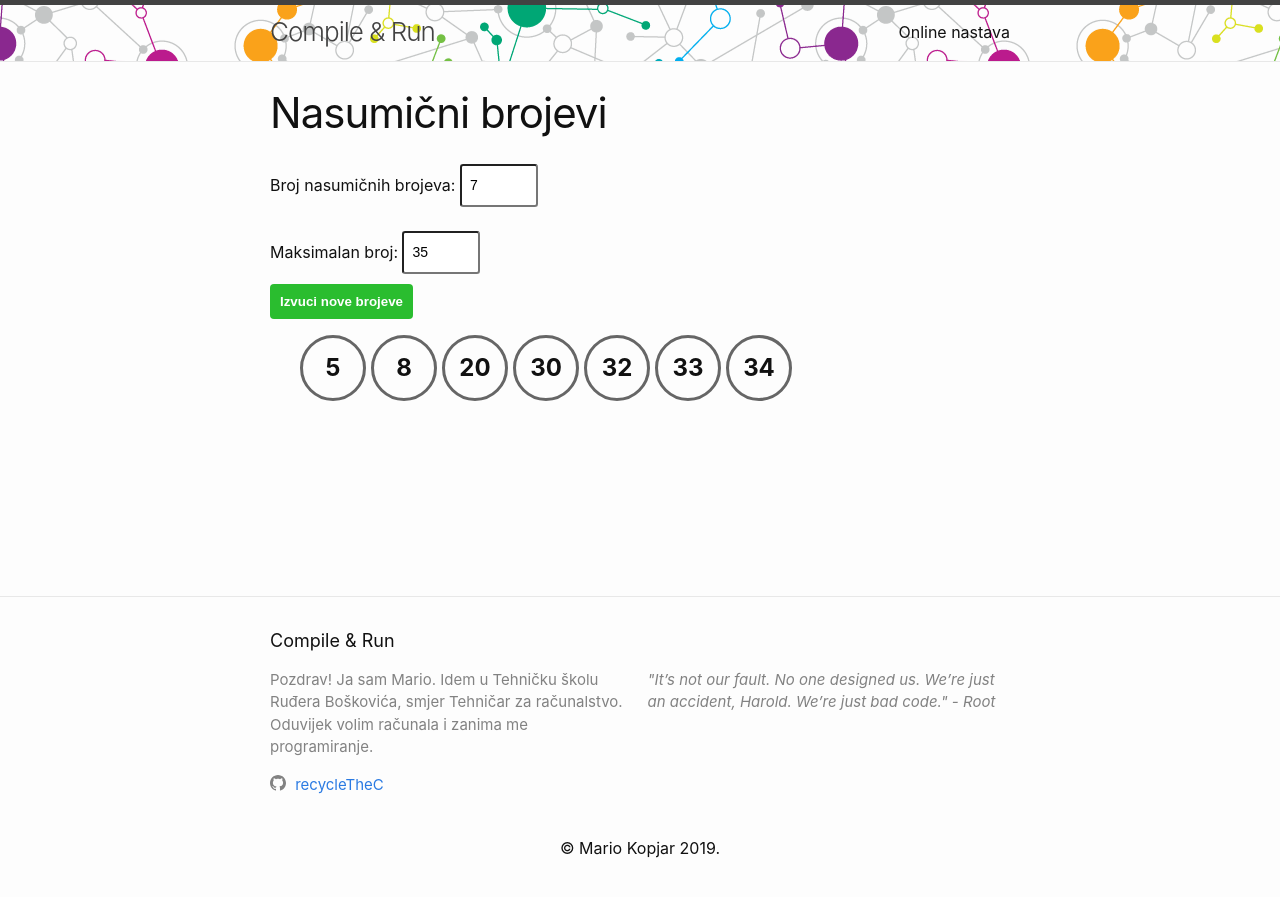
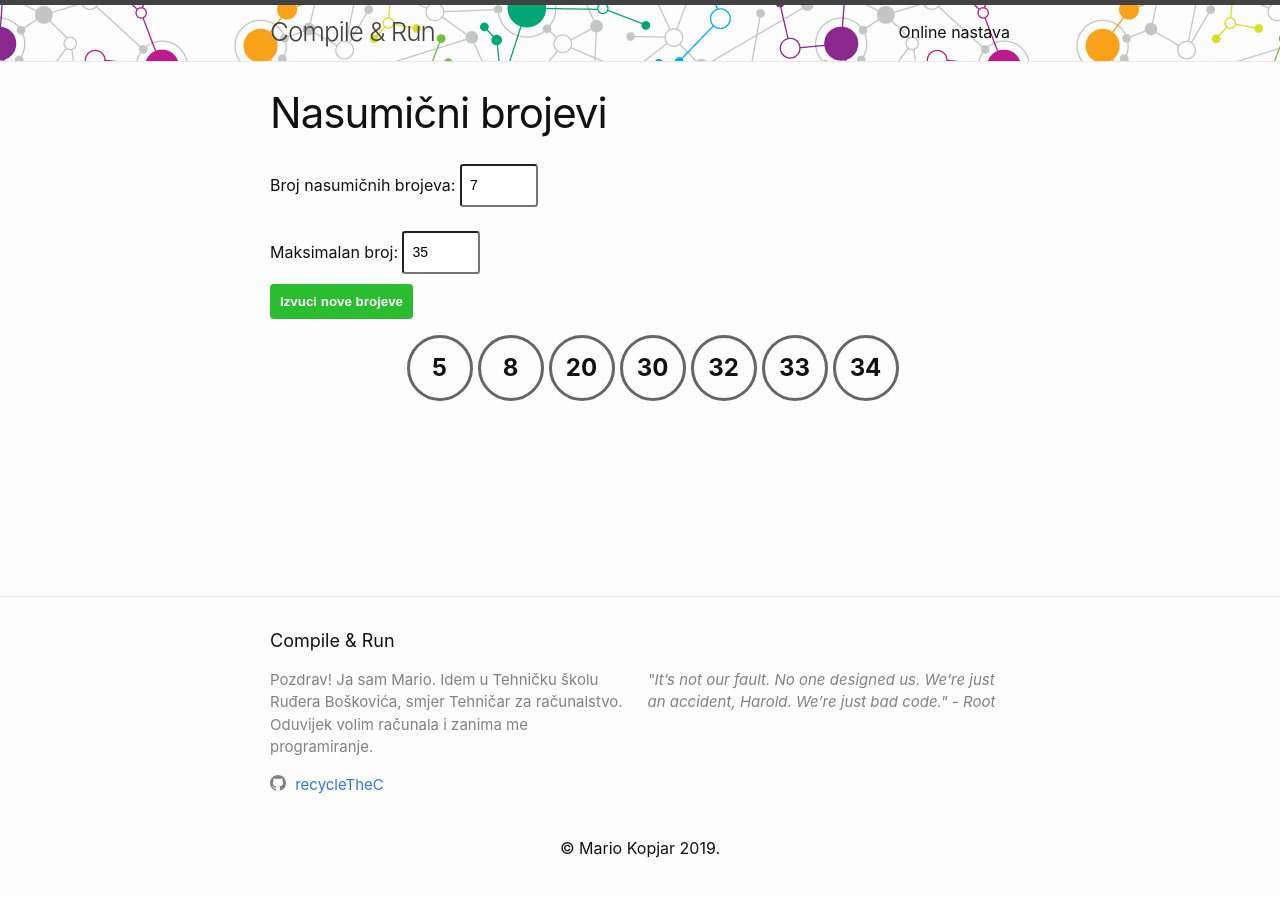
Before and after one commit to recycleTheC/blog, a Jekyll site: the page built from random.markdown, in a window 1280 px wide. Shown: the top 897 px of the page. Built offline with Jekyll 4.4.1, drawn with Linux system fonts in a browser that asks for light colours.

Commit message:
Update random.markdown

```diff
--- a/random.markdown
+++ b/random.markdown
@@ -59,7 +59,7 @@ exclude: true
     </div>
 </form>
 
-<div>
+<div style="text-align: center !important;">
     <ul id="numbers"></ul>
 </div>
 
```
